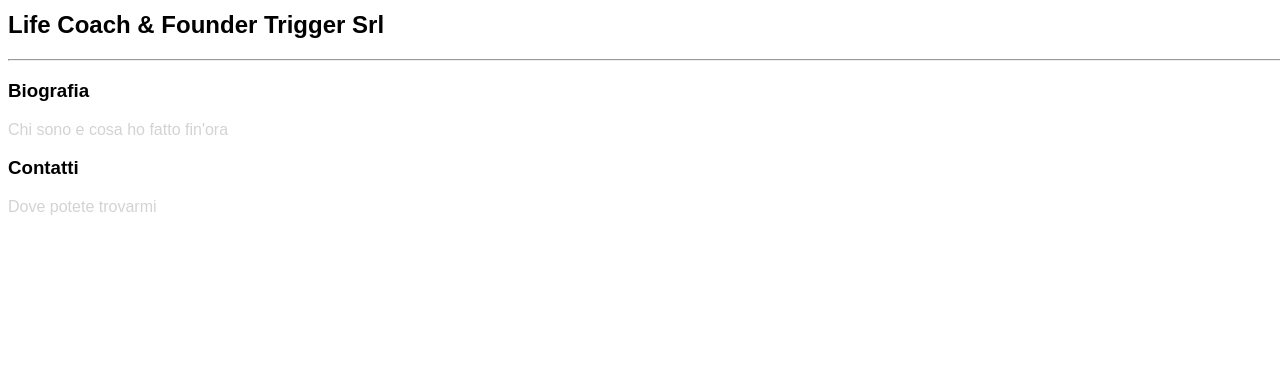
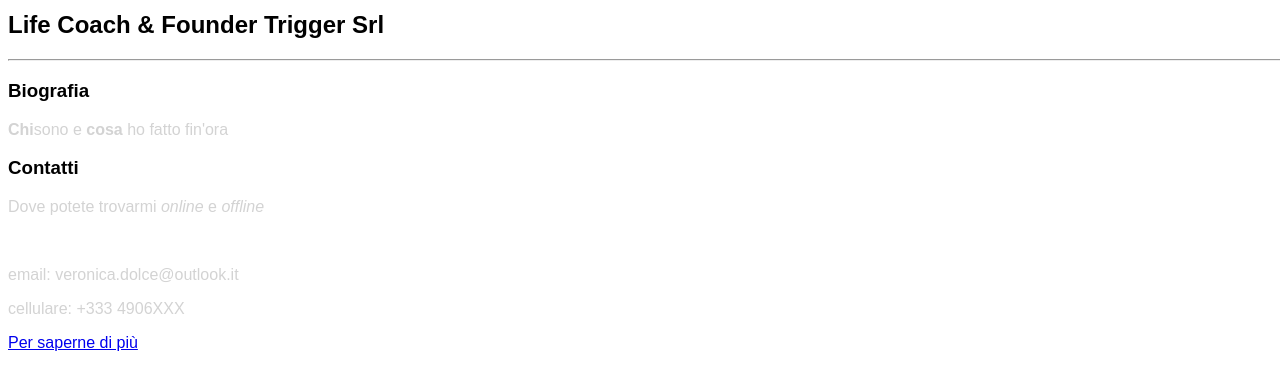
Before and after one commit to VeronicaDolce/VeronicaDolce.github.io, a plain HTML site: page index.html in a window 1280 px wide. Shown: the part 108-498 px from the top of the page. Drawn offline with Linux system fonts and the light colour scheme.

Commit message:
collegamento a linkedin

```diff
--- a/index.html
+++ b/index.html
@@ -14,12 +14,22 @@
     <body>
 
           <h1>Veronica Dolce</h1>
-          <h2>Life Coach &#38; Founder Trigger Srl</h2><hr>
+          <h2>Life Coach &#38; Founder Trigger Srl</h2>
+
+          <hr>
 
           <h3>Biografia</h3>
-          <p>Chi sono e cosa ho fatto fin'ora</p>
+          <p><strong>Chi</strong>sono e <strong>cosa</strong> ho fatto fin'ora</p>
+
           <h3>Contatti</h3>
-          <p>Dove potete trovarmi</p>
+          <p>Dove potete trovarmi <em>online</em> e <em>offline</em></p>
+
+          <br>
+
+          <p>email: veronica.dolce@outlook.it</p>
+          <p>cellulare: +333 4906XXX</p>
+
+          <a href="https://www.linkedin.com/in/veronicadolcecoach?trk=nav_responsive_tab_profile">Per saperne di più</a>
 
 
 
```
